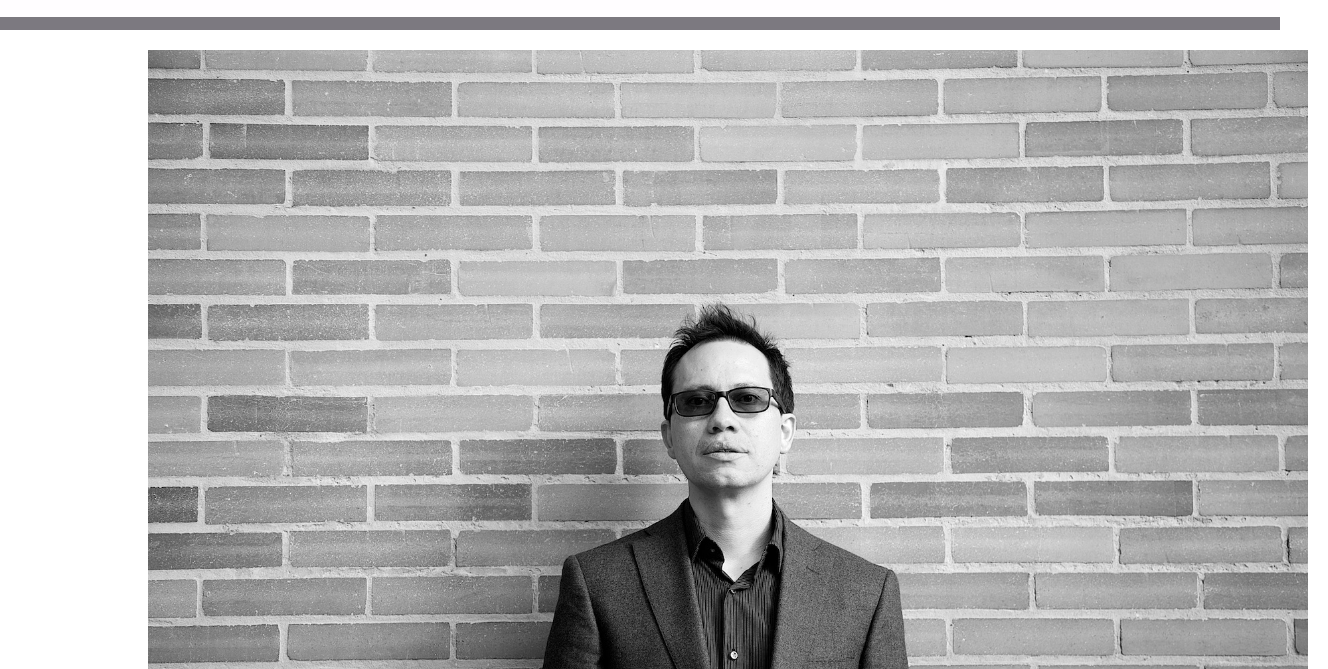
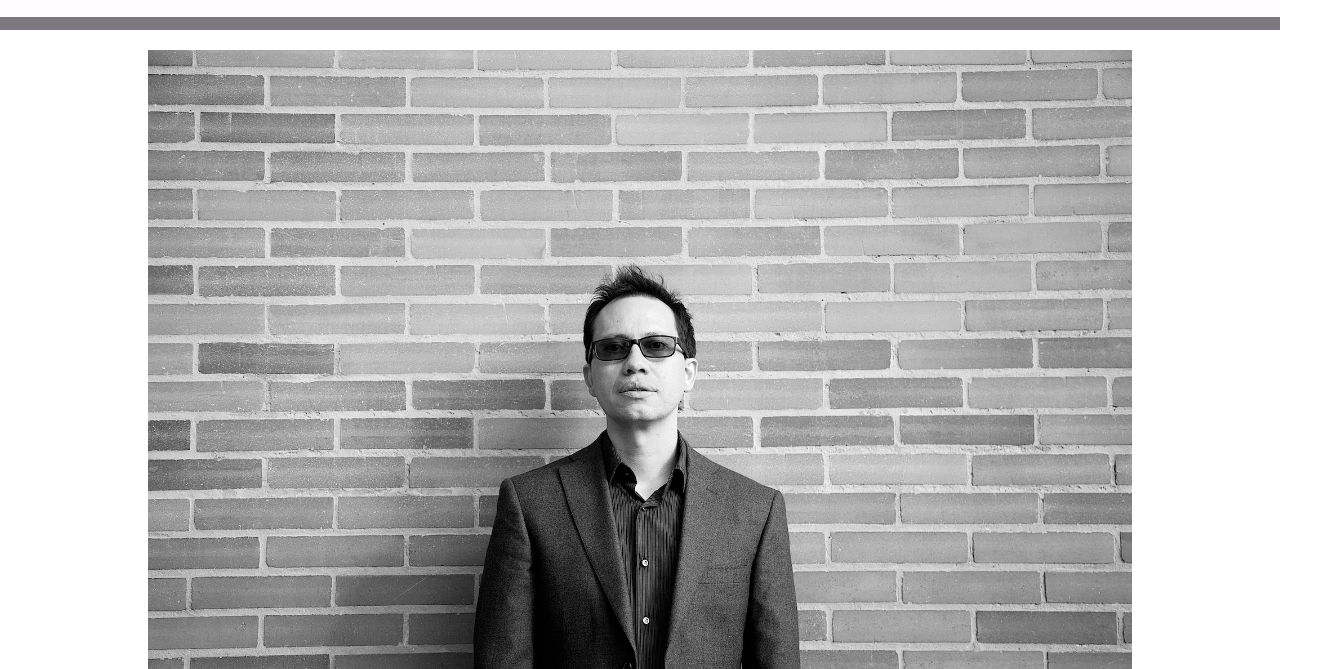
Before and after one commit to cerebralweb/hexispic, a plain HTML site: page index.html in a window 1280 px wide. Shown: the part 131-800 px from the top of the page, 1328 px wide, since content can reach past the window. Drawn offline with Linux system fonts and the light colour scheme; a web font is replaced by a local one.

Commit message:
hexis foto

```diff
--- a/css/magicStyle.css
+++ b/css/magicStyle.css
@@ -22,11 +22,15 @@ p {font-family: "Raleway", sans-serif; font-size: 1.1rem;
 
 .blogContenedor {margin-left: 10%; margin-right: 10%;}
 
+.responsiveImage {width: 100%; height: auto;}
+
+
 nav { box-sizing: border-box;  box-shadow: 0 0 30px rgba(14, 0, 0, 0.3); top: 0px; width: 100%; display: flex; position: fixed; list-style: none; justify-content: center;font-size: 1.5rem; background: white;}
 
 a.clase1 {text-decoration: none; color:  rgb(0, 0, 0);}
 a.clase1:link {text-decoration: none; color:  rgb(0, 0, 0);}
 a.clase1:hover {text-decoration: none; color:  rgb(13, 13, 14);}
+
 
 
 /*TABLE
```
